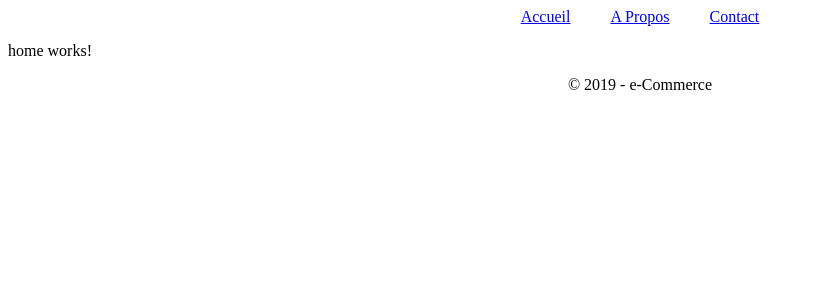
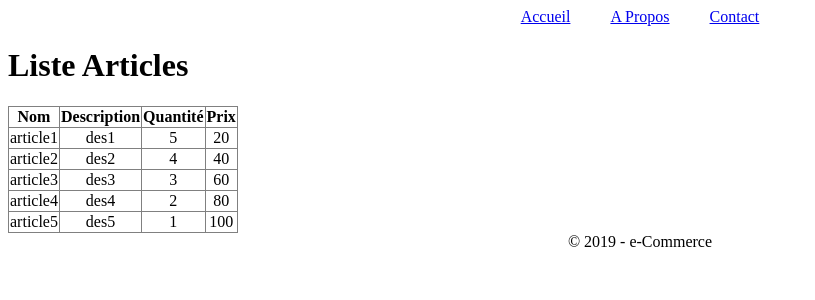
Before and after one commit to guigui4307/E_Commerce_Dyginamic, an Angular app: page /home in a window 1280 px wide. Shown: the top 300 px of the page, without its empty margins (0-815 px from the left). Built offline with nearby package versions, Linux system fonts and the light colour scheme.

Commit message:
Affichage Article

```diff
--- a/src/app/home/home.component.html
+++ b/src/app/home/home.component.html
@@ -1 +1,4 @@
-<p>home works!</p>
+<h1>Liste Articles</h1>
+<app-list>
+
+</app-list>
--- a/src/app/list/list.component.css
+++ b/src/app/list/list.component.css
@@ -0,0 +1,8 @@
+table{
+    text-align: center;
+    border-collapse: collapse;
+}
+
+td{
+    text-align: center;
+}
--- a/src/app/list/list.component.html
+++ b/src/app/list/list.component.html
@@ -1 +1,14 @@
-<p>list works!</p>
+<table border="1">
+    <tr>
+        <th>Nom</th>
+        <th>Description</th>
+        <th>Quantité</th>
+        <th>Prix</th>
+    </tr>
+    <tr *ngFor="let article of listArticle">
+        <td>{{article.name}}</td>
+        <td>{{article.descritpion}}</td>
+        <td>{{article.quantity}}</td>
+        <td>{{article.price}}</td>
+    </tr>
+</table>
--- a/src/app/list/list.component.ts
+++ b/src/app/list/list.component.ts
@@ -1,12 +1,18 @@
 import { Component, OnInit } from '@angular/core';
-
+import Article from'../Models/Article';
 @Component({
   selector: 'app-list',
   templateUrl: './list.component.html',
   styleUrls: ['./list.component.css']
 })
 export class ListComponent implements OnInit {
-
+  listArticle:Article[]=[
+    new Article("article1","des1",5,20),
+    new Article("article2","des2",4,40),
+    new Article("article3","des3",3,60),
+    new Article("article4","des4",2,80),
+    new Article("article5","des5",1,100),
+  ];
   constructor() { }
 
   ngOnInit() {
```
